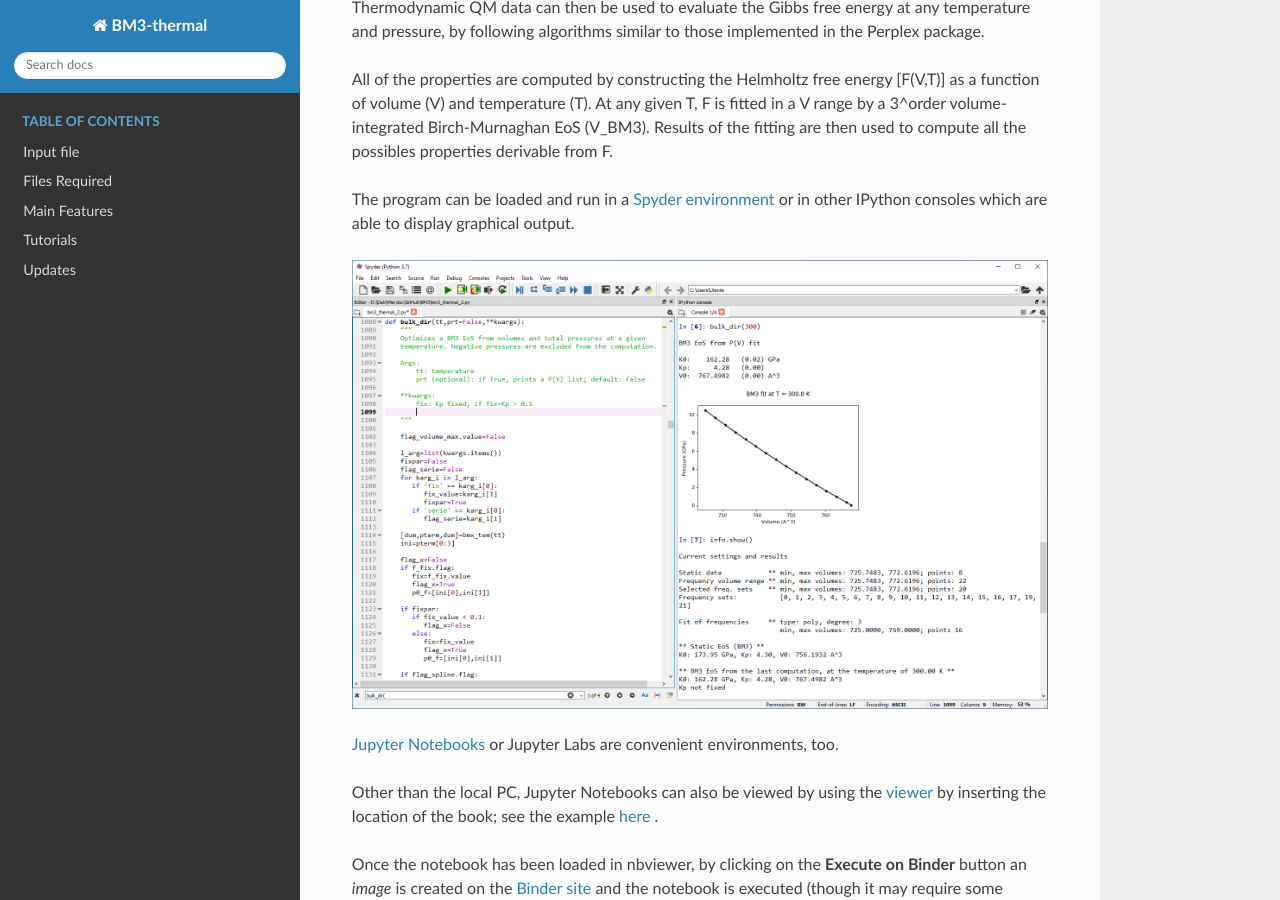
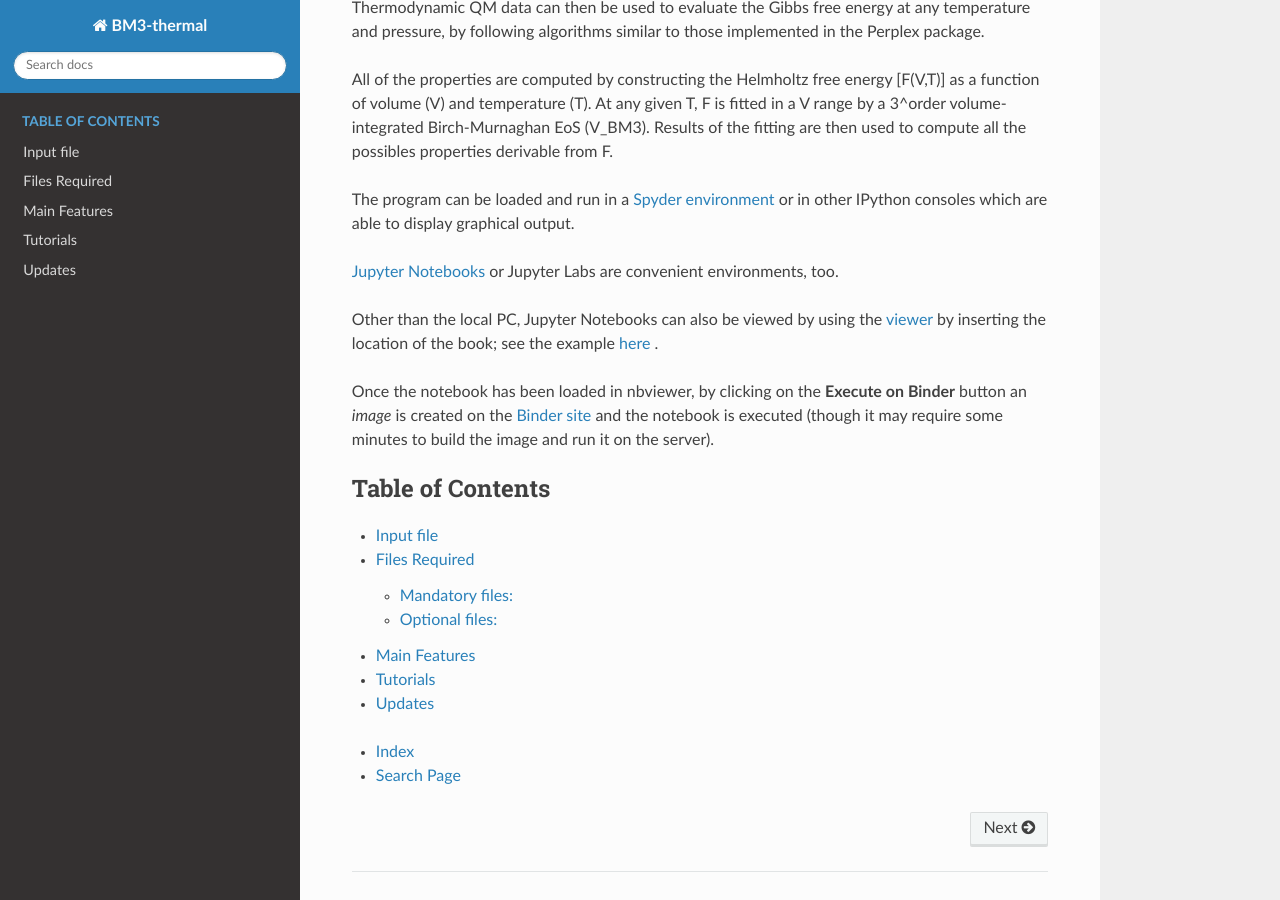
Before and after one commit to Mauro-Prencipe/QM-thermodynamics, a Sphinx documentation site: the page built from docs/index.rst, in a window 1280 px wide and 900 px high, scrolled down 540 px. Built offline with Sphinx 7.4.7 and the Read the Docs theme 2.0.0, drawn with Linux system fonts in a browser that asks for light colours.

Commit message:
Update index.rst

```diff
--- a/docs/index.rst
+++ b/docs/index.rst
@@ -30,8 +30,6 @@ EoS (V_BM3). Results of the fitting are then used to compute all the possibles p
 The program can be loaded and run in a `Spyder environment <https://www.spyder-ide.org>`_ or in other IPython consoles
 which are able to display graphical output.
 
-.. image:: _images/spyder_image.png
-
 `Jupyter Notebooks <https://jupyter.org/>`_ or Jupyter Labs are convenient environments, too.
 
 Other than the local PC, Jupyter Notebooks can also be viewed by using the `viewer <https://nbviewer.jupyter.org/>`_
```
